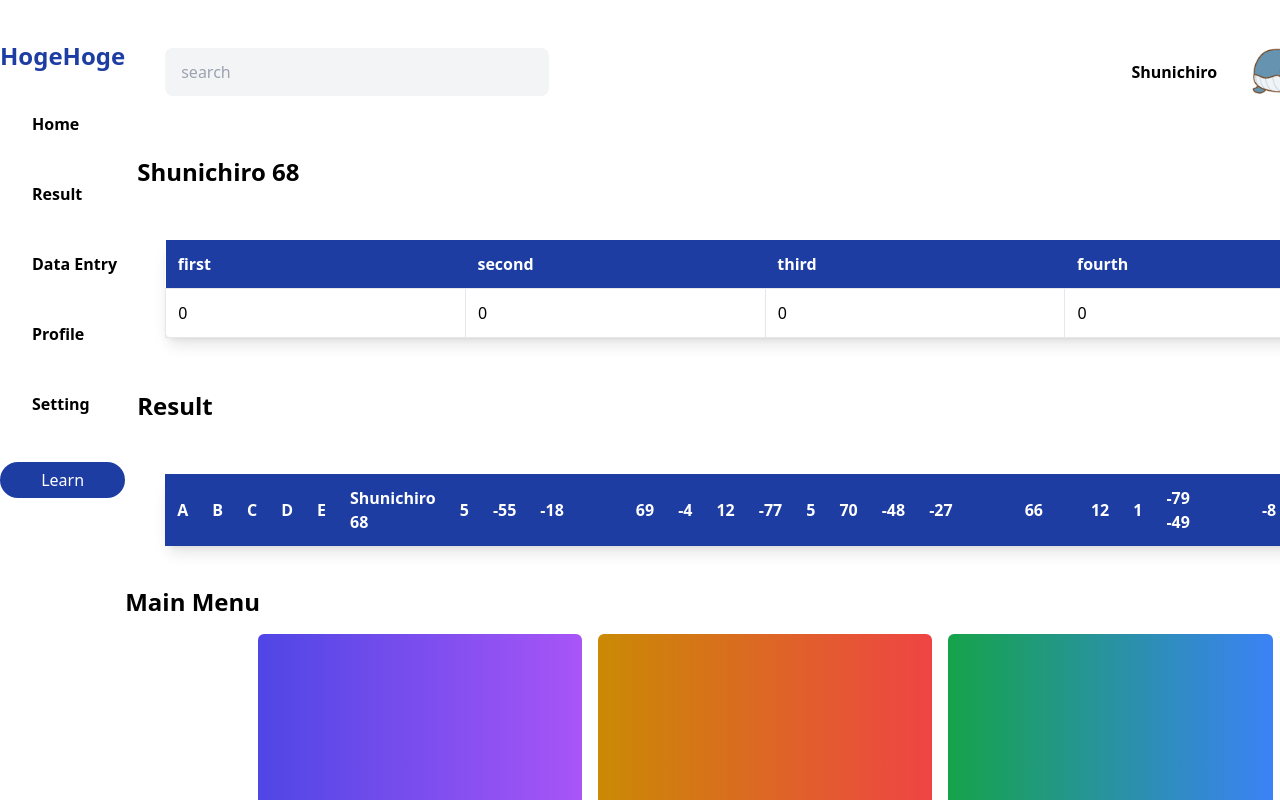
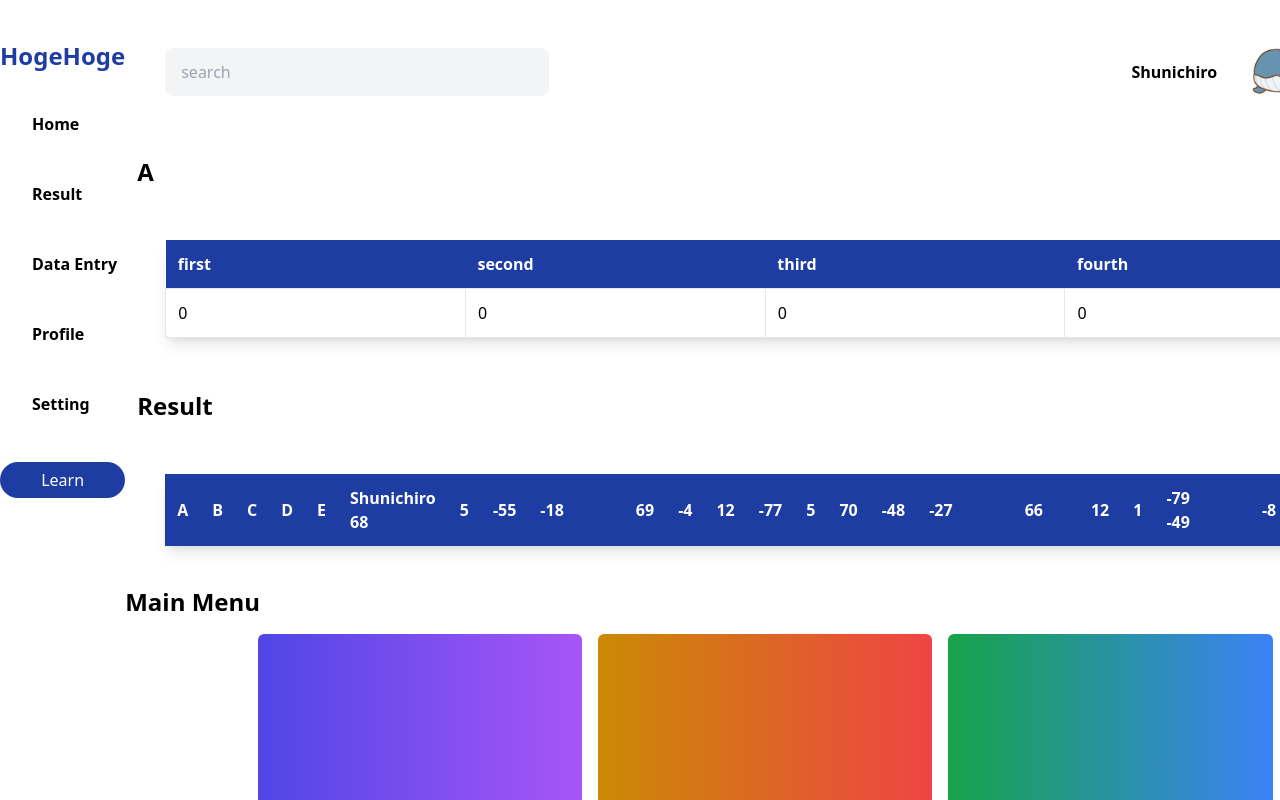
Before and after one commit to ShunichirouKamino/next-sandbox, a Next.js app: page / in a window 1280 px wide. Shown: the top 800 px of the page. Built offline with nearby package versions, Linux system fonts and the light colour scheme; some icons are missing.

Commit message:
複数人数分順位取得する

```diff
--- a/src/components/AnalysisPage/index.tsx
+++ b/src/components/AnalysisPage/index.tsx
@@ -1,14 +1,13 @@
-import Header from "../Header";
-import SideBar from "../SideBar";
+import { useState } from "react";
+import { MemberRankType } from "../../lib/calc";
 import SimpleText from "../SimpleText";
 import Table, { Column, RowDataType } from "../Table";
 
 export type AnalysisPageProps = {
-  results: number[][];
-  member: string;
+  memberRankType: MemberRankType[];
 };
 
-const AnalysisPage: React.FC<AnalysisPageProps> = ({ results, member }) => {
+const AnalysisPage: React.FC<AnalysisPageProps> = ({ memberRankType }) => {
   const size = "w-1/4";
   const columns: Column[] = [
     { label: "first", size: size },
@@ -16,28 +15,32 @@ const AnalysisPage: React.FC<AnalysisPageProps> = ({ results, member }) => {
     { label: "third", size: size },
     { label: "fourth", size: size },
   ];
+  const { first, second, third, fourth } = memberRankType[0];
+  const { member } = memberRankType[0];
 
-  const rowdata: RowDataType[][] = results.map((row) => {
-    return columns.map((c, index) => {
-      return {
-        label: String(c.label),
-        data: String(row[index]),
-      };
-    });
+  const initRowData = [first, second, third, fourth];
+  const [toRowdata, setRowdata] = useState(initRowData);
+  const [toMember, setMember] = useState(member);
+
+  const initRowdata: RowDataType[] = columns.map((c, index) => {
+    return {
+      label: String(c.label),
+      data: String(toRowdata[index]),
+    };
   });
 
-  console.log(rowdata);
+  console.log(initRowdata);
 
   return (
     <>
       <SimpleText
-        text={member}
+        text={toMember}
         align="text-left"
         style="font-bold"
         size="text-2xl"
       ></SimpleText>
       <section className="frex">
-        <Table columns={columns} rowdata={rowdata}></Table>
+        <Table columns={columns} rowdata={[initRowdata]}></Table>
       </section>
     </>
   );
--- a/src/pages/index.tsx
+++ b/src/pages/index.tsx
@@ -17,12 +17,9 @@ const Home = ({ data }): JSX.Element => {
   const members: string[] = data.header;
   const results: number[][] = data.row;
 
-  const membersRank: MemberRankType[] = members.map((m) => {
+  const membersRanks: MemberRankType[] = members.map((m) => {
     return getRankTimes(m, members, results);
   });
-  console.log(membersRank);
-  const { first, second, third, fourth } = membersRank[5];
-  const { member } = membersRank[5];
 
   return (
     <>
@@ -30,10 +27,7 @@ const Home = ({ data }): JSX.Element => {
         <SideBar></SideBar>
         <main className=" min-h-screen w-full">
           <Header></Header>
-          <AnalysisPage
-            results={[[first, second, third, fourth]]}
-            member={member}
-          ></AnalysisPage>
+          <AnalysisPage memberRankType={membersRanks}></AnalysisPage>
           <ResultPage members={data.header} results={data.row}></ResultPage>
           <Body></Body>
         </main>
```
